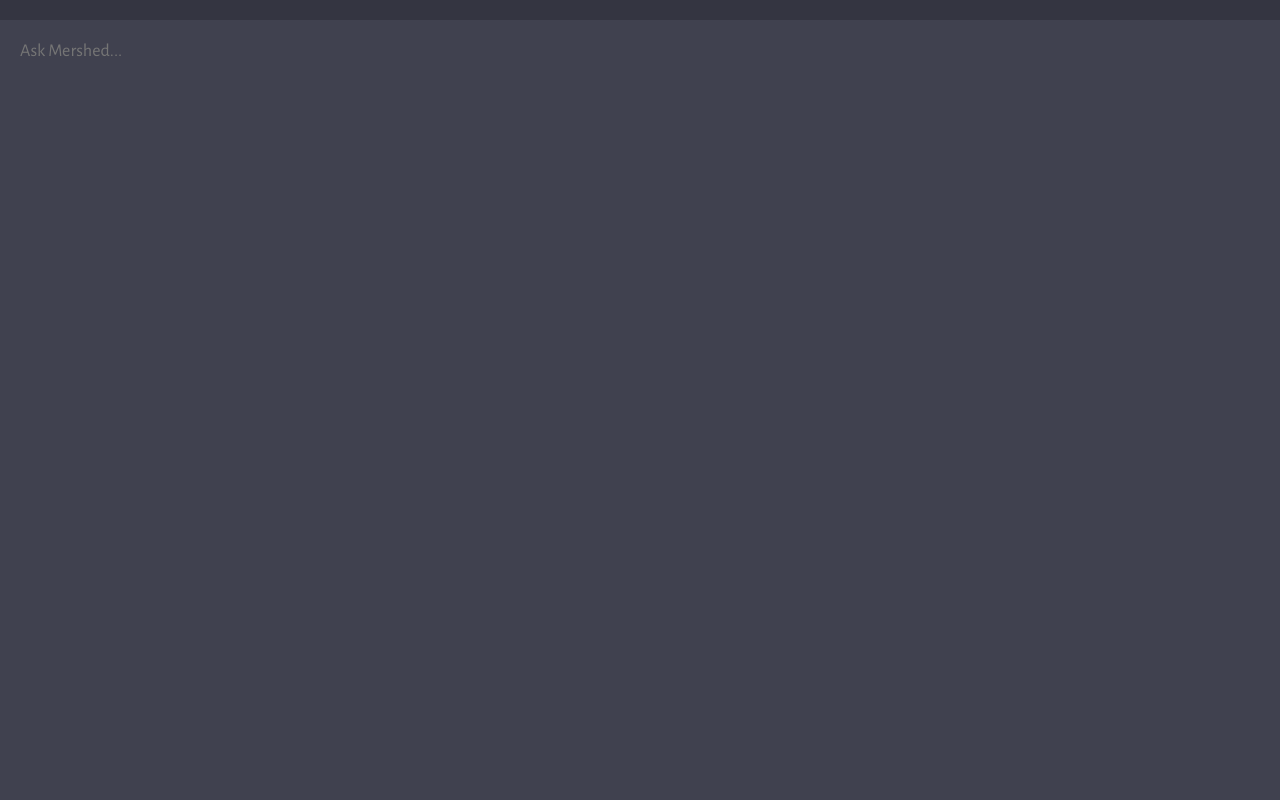
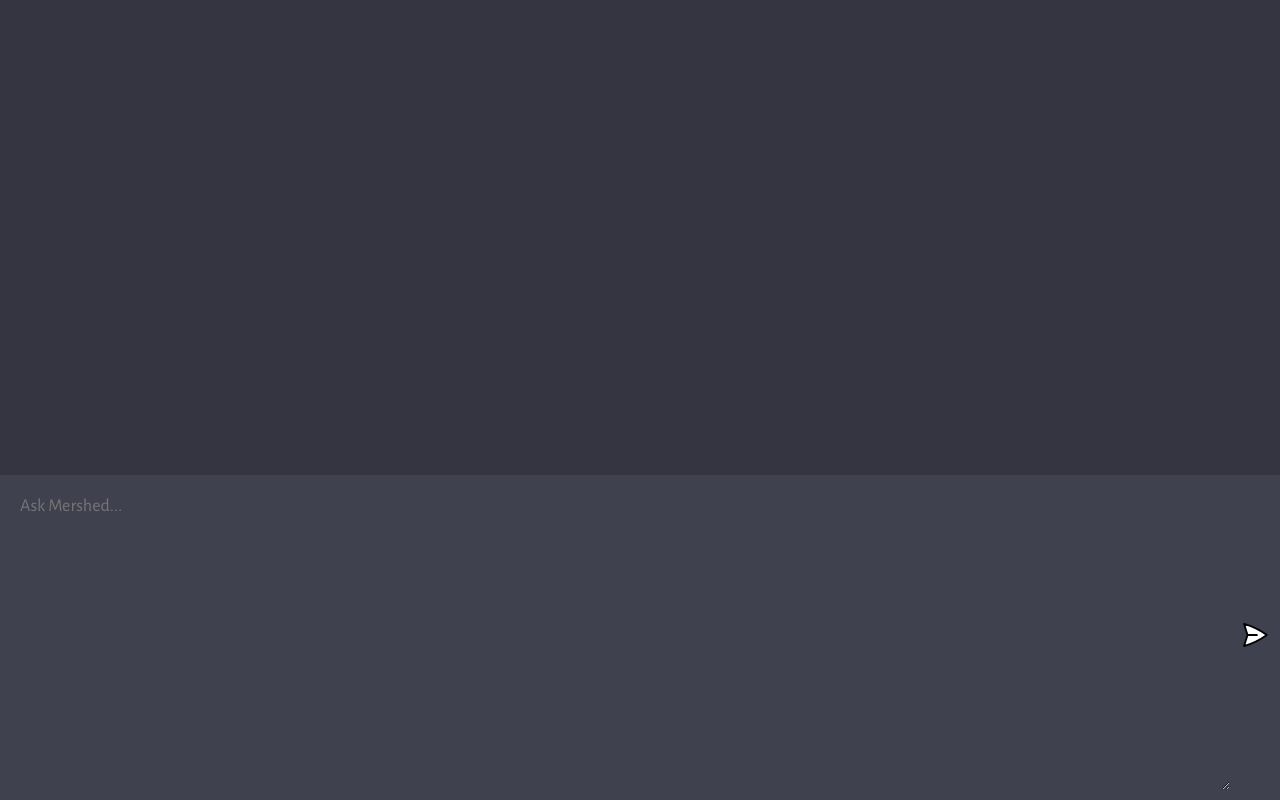
Before and after one commit to AamerMershed/Mershed-AI, a website built with Vite: page index.html in a window 1280 px wide. Shown: the top 800 px of the page. Built offline with nearby package versions, Linux system fonts and the light colour scheme.

Commit message:
Update style.css

```diff
--- a/style.css
+++ b/style.css
@@ -146,5 +146,5 @@ button {
 
 form img {
   width: 30px;
-  height: 3000px;
+  height: 300px;
 }
```
